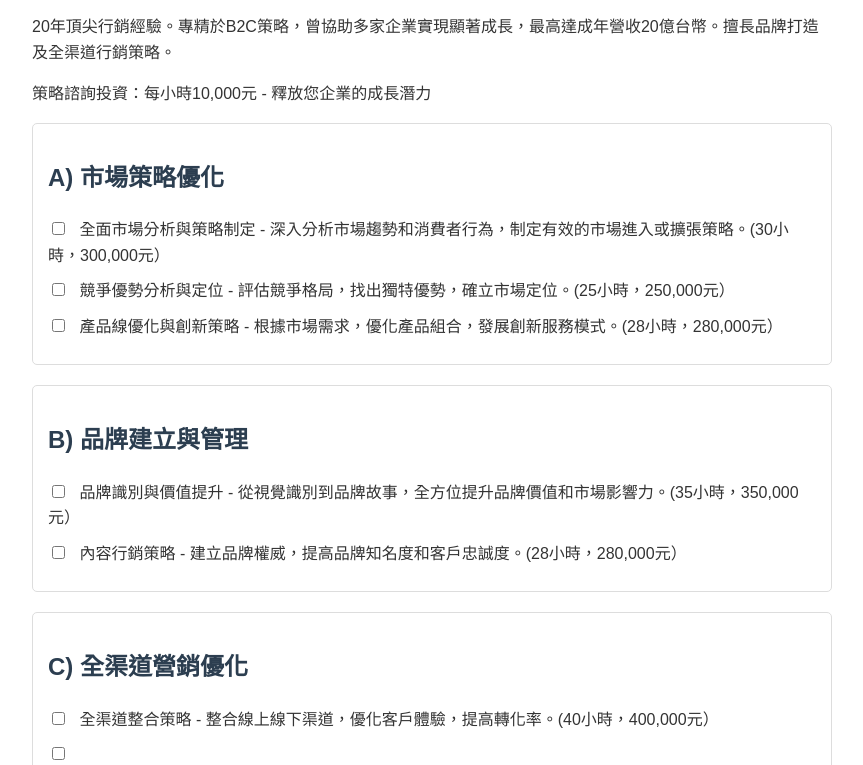
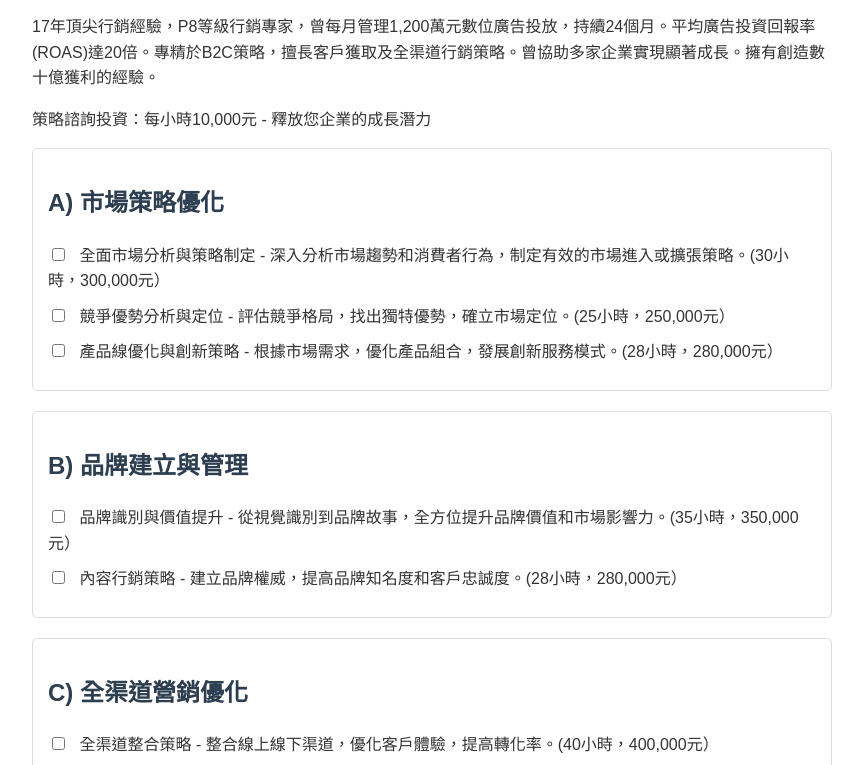
Before and after one commit to andysean99/msvip, a plain HTML site: page index.html in a window 1280 px wide. Shown: the part 100-865 px from the top of the page, without its empty margins (208-1071 px from the left). Drawn offline with Linux system fonts and the light colour scheme.

Commit message:
Update index.html

```diff
--- a/index.html
+++ b/index.html
@@ -19,7 +19,7 @@
 </head>
 <body>
     <h1>高階行銷策略服務選單 - 助力企業快速成長</h1>
-    <p>20年頂尖行銷經驗。專精於B2C策略，曾協助多家企業實現顯著成長，最高達成年營收20億台幣。擅長品牌打造及全渠道行銷策略。</p>
+    <p>17年頂尖行銷經驗，P8等級行銷專家，曾每月管理1,200萬元數位廣告投放，持續24個月。平均廣告投資回報率(ROAS)達20倍。專精於B2C策略，擅長客戶獲取及全渠道行銷策略。曾協助多家企業實現顯著成長。擁有創造數十億獲利的經驗。</p>
     <p>策略諮詢投資：每小時10,000元 - 釋放您企業的成長潛力</p>
 
     <form id="service-menu">
```
